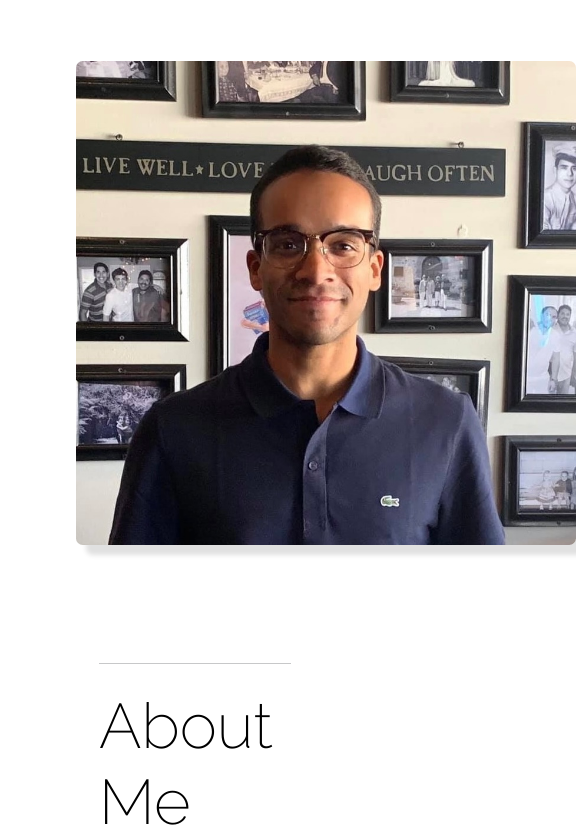
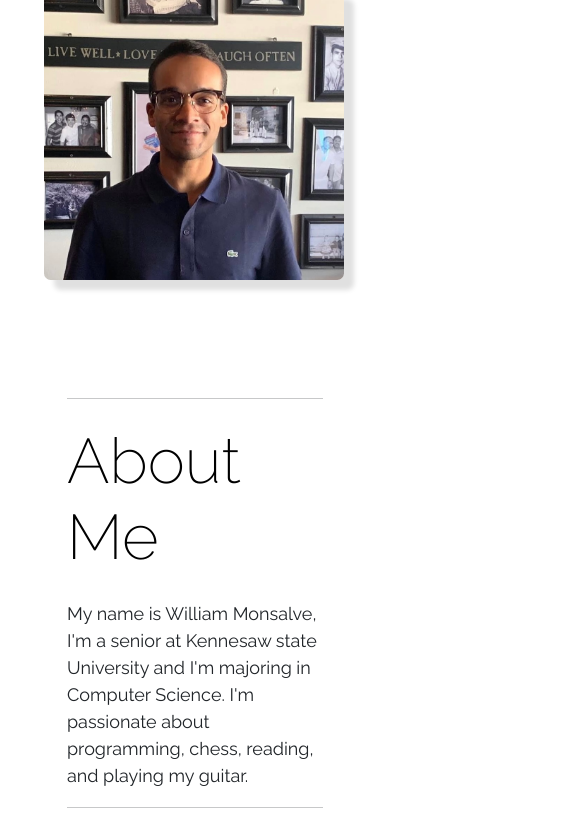
Before and after one commit to wmonsalv/Personal_website_v.10, a plain HTML site: page index.html in a window 390 px wide. Shown: the part 503-1336 px from the top of the page, 576 px wide, since content can reach past the window. Drawn offline with nearby package versions, Linux system fonts and the light colour scheme.

Commit message:
Update stylesheet.css
edited sizing problem on mobile for image

```diff
--- a/css/stylesheet.css
+++ b/css/stylesheet.css
@@ -4,6 +4,7 @@ html,body {
     font-family: 'Raleway', sans-serif;
     padding: 1em 2em;
     font-size: 18px;
+    padding:20px;
   }
 
   h1,h2 {
@@ -25,13 +26,15 @@ html,body {
     align-items: left;
     max-height:900px;
     top: 150px;
-    width:500px;
+    width:300px;
     right:10px;
     box-shadow: 10px 10px 5px rgb(224,224,224);
-
 }
 
 
+.profilepic_col{
+  padding:0 20px;
+}
 
 .float-right{
     max-height:400px;
```
